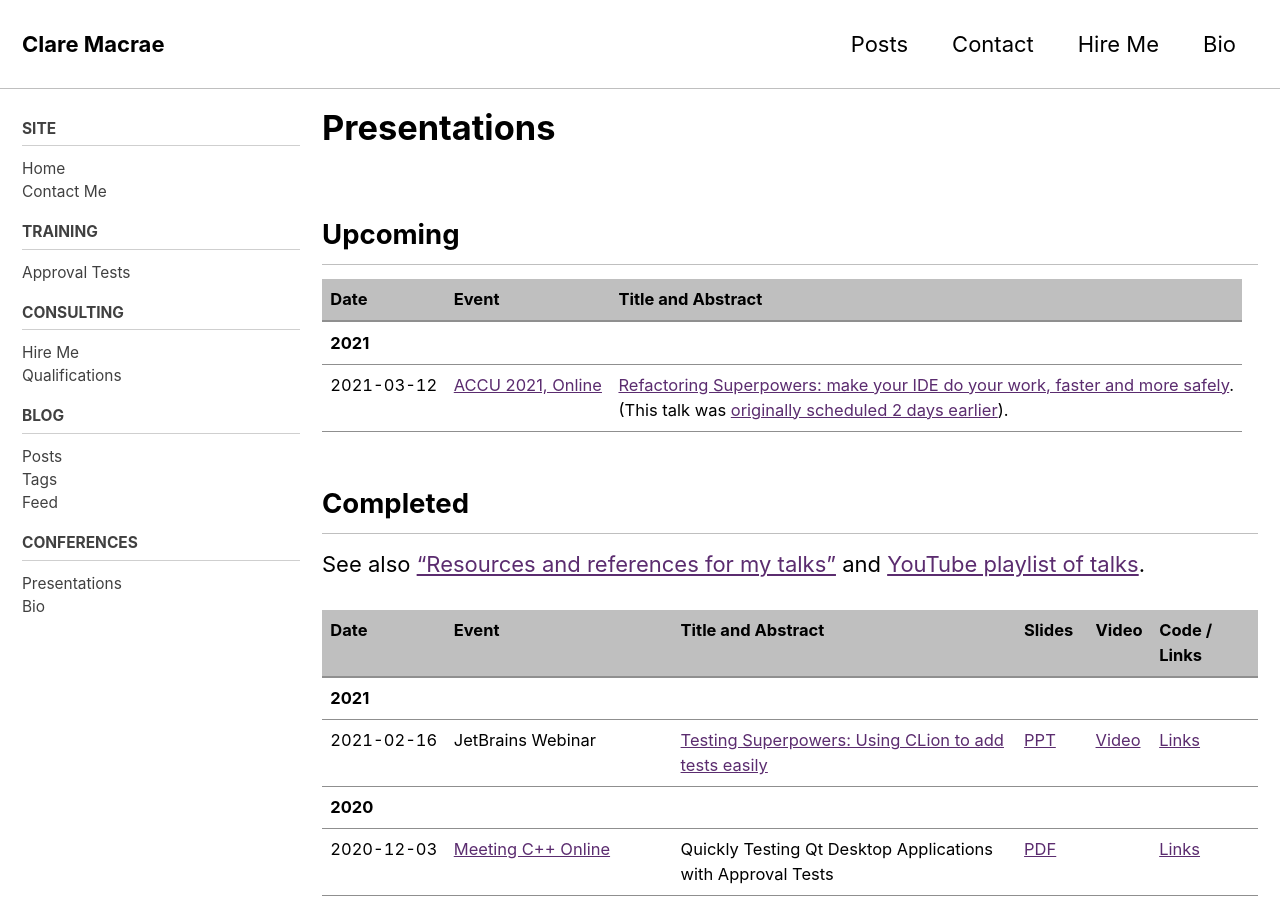
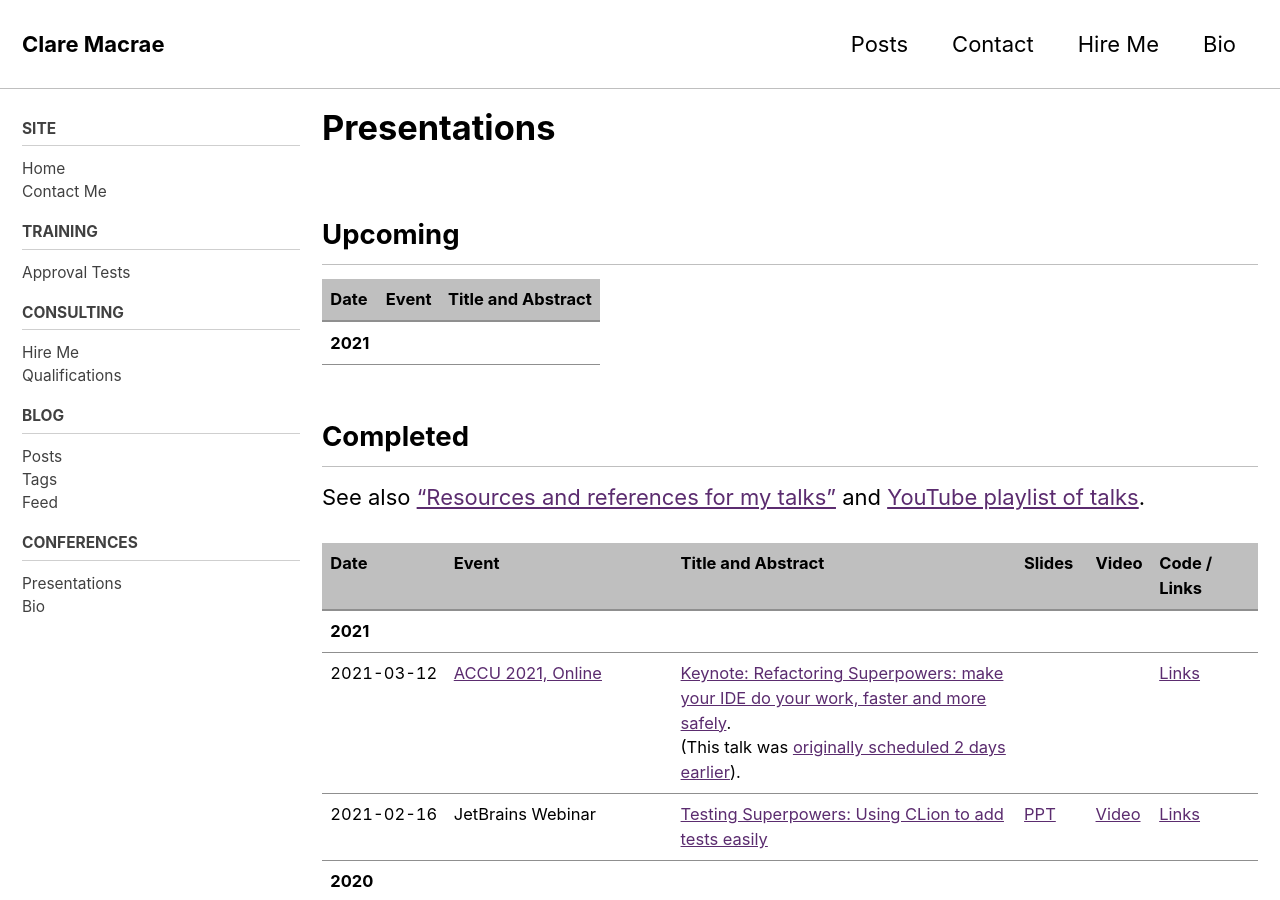
Before and after one commit to claremacrae/claremacrae.github.io, a Jekyll site: the page built from conferences/presentations.md, in a window 1280 px wide and 900 px high. Built offline with Jekyll 4.4.1, drawn with Linux system fonts in a browser that asks for light colours; cached includes are drawn as plain includes; nearby versions of some CDN libraries; some of the changed lines change nothing that is shown.

Commit message:
Mark ACCU talk as done, and add link to page of Links

```diff
--- a/conferences/presentations.md
+++ b/conferences/presentations.md
@@ -11,7 +11,6 @@ read_time: false
 | Date  | Event | Title and Abstract |
 | ----- | ----- | ------------------ |
 | **2021** | &nbsp; | &nbsp; |
-| <span class="text-tabular-dates">2021-03-12</span> | [ACCU 2021, Online](https://conference.accu.org/) | [Refactoring Superpowers: make your IDE do your work, faster and more safely](https://flame.firebird.systems/archer-yates/ACCU2021/MyProgrammes#Entry.ItemPage.12093.0.EntryDefinition.47deede7-bda4-4df8-8a2a-6692bc080d7f). <br> (This talk was [originally scheduled 2 days earlier](https://accu.org/conf-news/2021/2021-03-09-accu2021keynotechange/)). |
 
 ## Completed
 
@@ -20,6 +19,7 @@ See also ["Resources and references for my talks"](https://github.com/claremacra
 | Date  | Event | Title and Abstract | Slides  | Video | Code / Links |
 | ----- | ----- | ------------------ | ------- | ----- | ------------ |
 | **2021** | &nbsp; | &nbsp; | &nbsp; | &nbsp; | &nbsp; |
+| <span class="text-tabular-dates">2021-03-12</span> | [ACCU 2021, Online](https://conference.accu.org/) | [Keynote: Refactoring Superpowers: make your IDE do your work, faster and more safely](https://flame.firebird.systems/archer-yates/ACCU2021/MyProgrammes#Entry.ItemPage.12093.0.EntryDefinition.47deede7-bda4-4df8-8a2a-6692bc080d7f). <br> (This talk was [originally scheduled 2 days earlier](https://accu.org/conf-news/2021/2021-03-09-accu2021keynotechange/)). | &nbsp; | &nbsp; | [Links](https://github.com/claremacrae/talks/blob/main/Refactoring_Superpowers.md#top) |
 | <span class="text-tabular-dates">2021-02-16</span> | JetBrains Webinar | [Testing Superpowers: Using CLion to add tests easily](https://blog.jetbrains.com/clion/2021/02/live-webinar-testing-superpowers/) | [PPT](https://www.slideshare.net/ClareMacrae/testing-superpowers-using-clion-to-add-tests-easily) | [Video](https://www.youtube.com/watch?v=w2CzYK5ZJys) | [Links](/blog/2021/02/clion-webinar-code-and-slides) |
 | **2020** | &nbsp; | &nbsp; | &nbsp; | &nbsp; | &nbsp; |
 | <span class="text-tabular-dates">2020-12-03</span> | [Meeting C++ Online](https://meetingcpp.com/mcpp/online/) | Quickly Testing Qt Desktop Applications with Approval Tests | [PDF](http://meetingcpp.com/mcpp/slides/2020/Quickly%20and%20Effectively%20Testing%20Qt%20Desktop%20Applications%20-%20Meeting%20Cpp%20Online%2020207787.pdf) | &nbsp; | [Links](https://github.com/claremacrae/talks/blob/main/Quickly_Testing_Qt_Desktop_Applications.md#top) |
```
